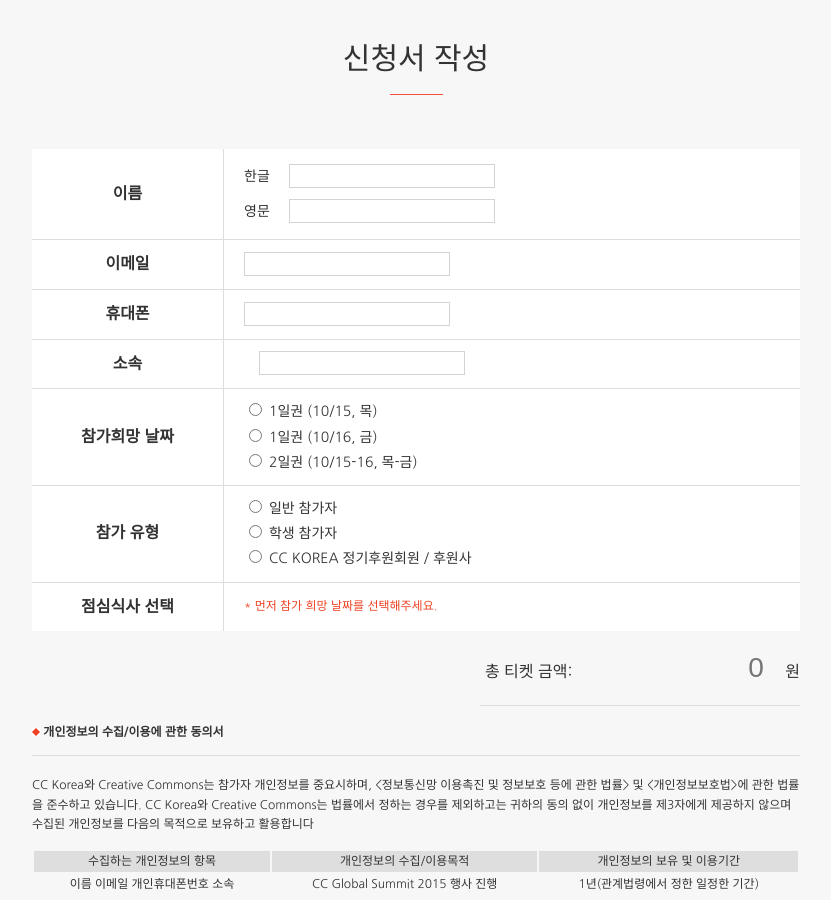
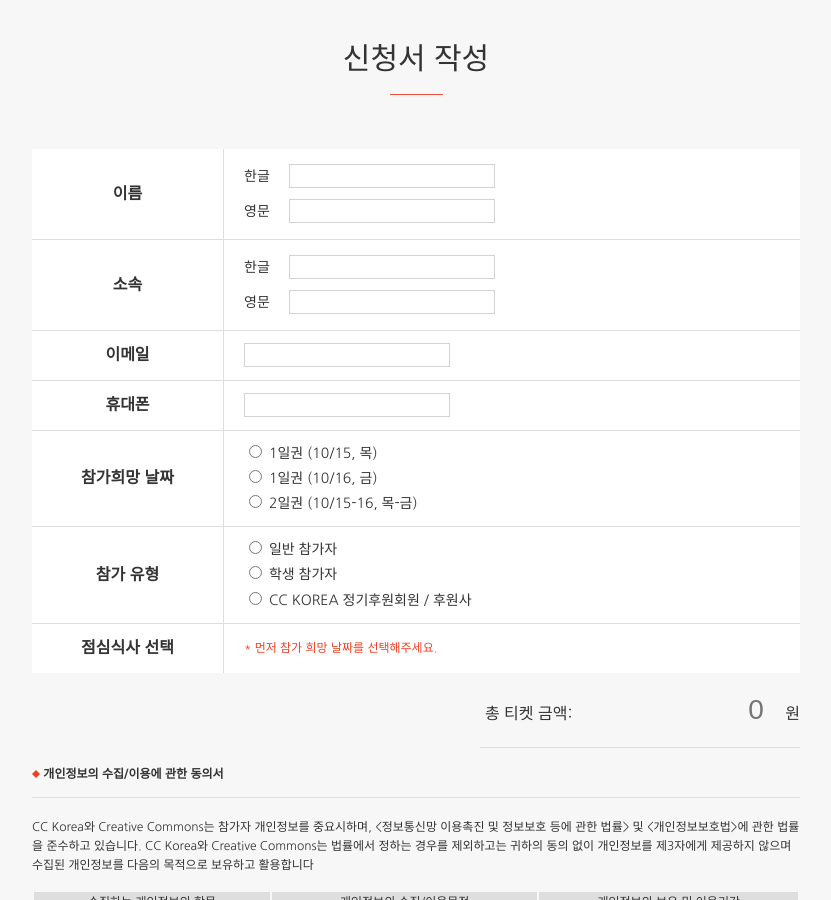
Before and after one commit to creativecommonskorea/2015-global-summit, a Jekyll site: the page built from attend.html, in a window 1280 px wide and 900 px high, scrolled down 667 px. Shown: the whole window, without its empty margins (224-1055 px from the left). Built offline with Jekyll 4.4.1, drawn with Linux system fonts in a browser that asks for light colours; nearby versions of some CDN libraries.

Commit message:
attend 폼 수정

```diff
--- a/attend.html
+++ b/attend.html
@@ -127,7 +128,11 @@ layout: base
                         </td>
                     </tr>
                     <tr>
-
+                        <th>소속</th>
+                        <td class="two_lines">
+                            한글 <input type="text" name="buyer_addr" id="buyer_addr"/> <br/>
+                            영문 <input type="text" name="buyer_eng_addr" id="buyer_eng_addr"/> <br/>
+                        </td>
                     </tr>
                     <tr>
                         <th>이메일</th>
@@ -139,12 +144,6 @@ layout: base
                         <th>휴대폰</th>
                         <td>
                             <input type="text" name="buyer_tel" id="buyer_tel"/>
-                        </td>
-                    </tr>
-                    <tr>
-                        <th>소속</th>
-                        <td>
-                            <input type="text" name="buyer_addr" id="buyer_addr"/> <br/>
                         </td>
                     </tr>
                     <tr>
```
Also changed, not shown: other parts of attend.html (+1 -0 lines).
